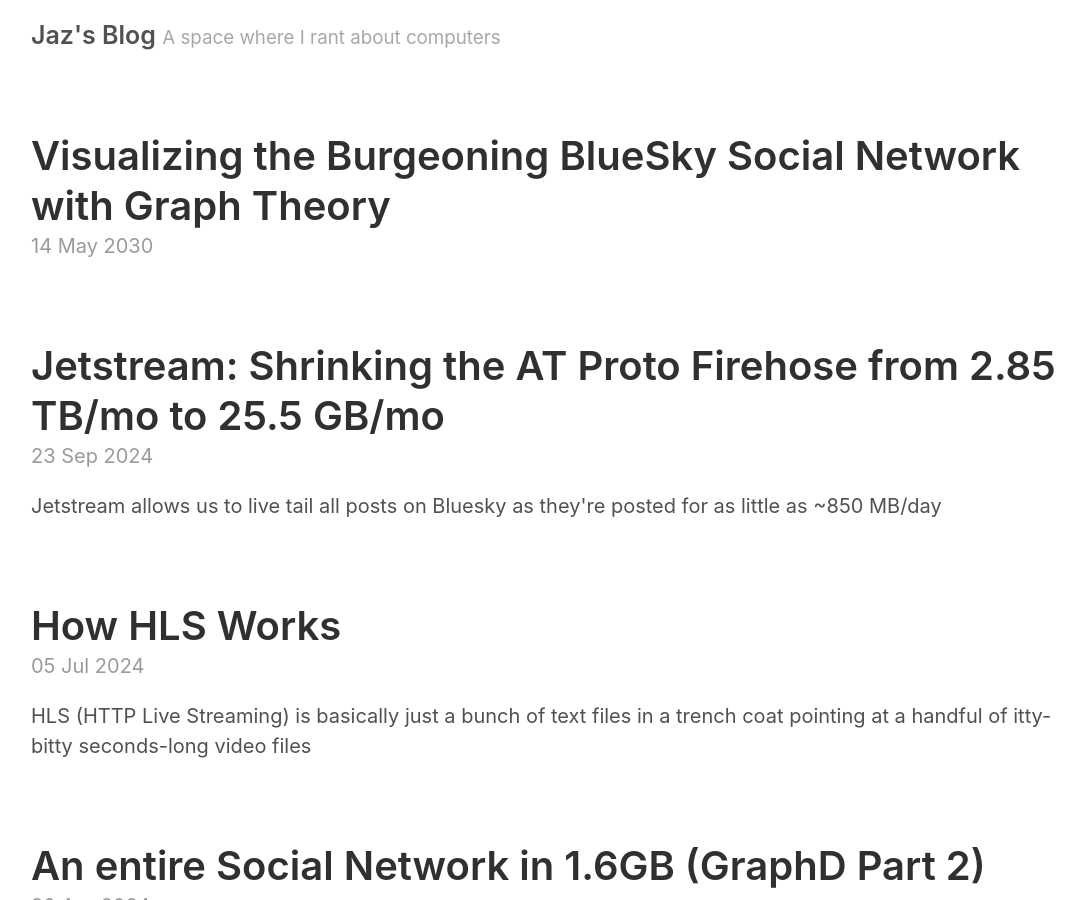
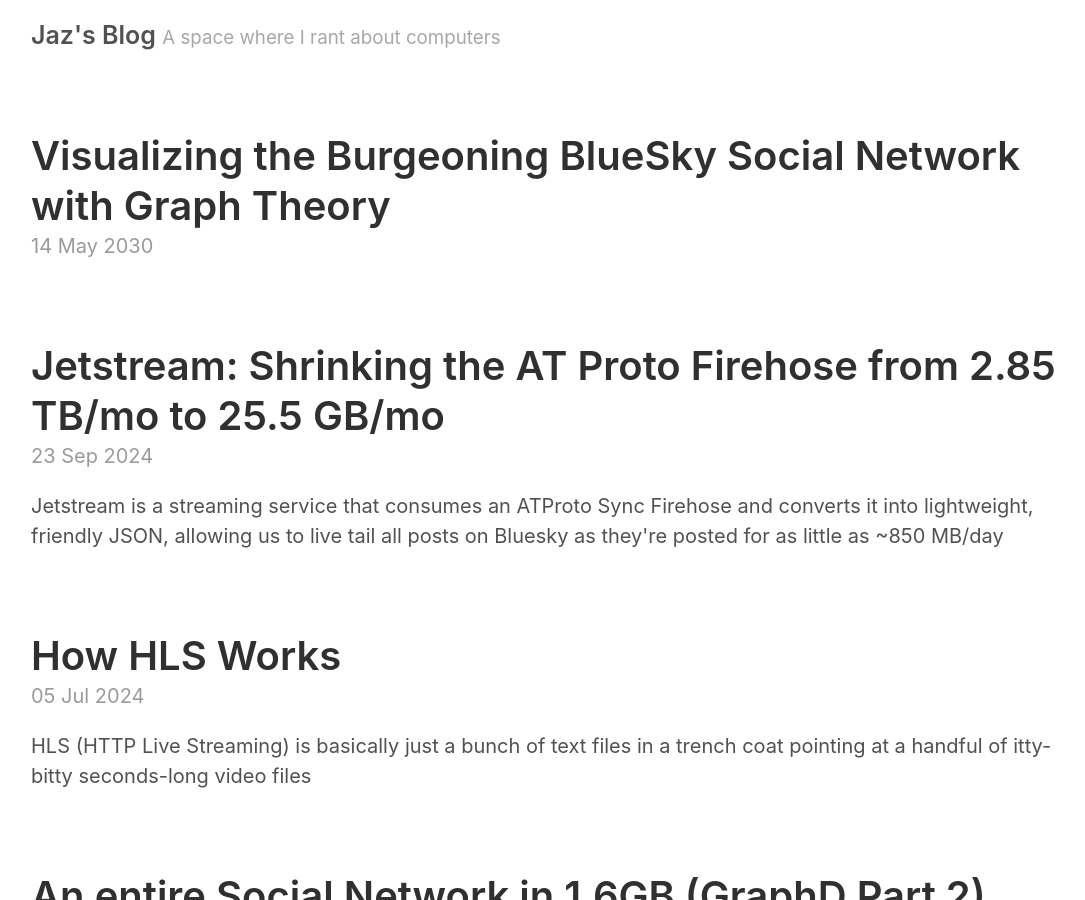
Before and after one commit to jazware/jazco-dev, a Jekyll site: the page built from index.html, in a window 1280 px wide and 900 px high. Shown: the whole window, without its empty margins (89-1174 px from the left). Built offline with Jekyll 4.4.1, drawn with Linux system fonts in a browser that asks for light colours; the list of posts is cut into pages by our own code.

Commit message:
blurb update

```diff
--- a/_posts/2024-09-23-jetstream.md
+++ b/_posts/2024-09-23-jetstream.md
@@ -1,7 +1,7 @@
 ---
 layout: post
 title: "Jetstream: Shrinking the AT Proto Firehose from 2.85 TB/mo to 25.5 GB/mo"
-excerpt: "Jetstream allows us to live tail all posts on Bluesky as they're posted for as little as ~850 MB/day"
+excerpt: "Jetstream is a streaming service that consumes an ATProto Sync Firehose and converts it into lightweight, friendly JSON, allowing us to live tail all posts on Bluesky as they're posted for as little as ~850 MB/day"
 ---
 
 [Bluesky](https://bsky.app) recently saw a [massive spike](https://bsky.app/profile/did:plc:q6gjnaw2blty4crticxkmujt/post/3l2zpatdkjx2f) in activity in response to Brazil's ban of Twitter.
```
